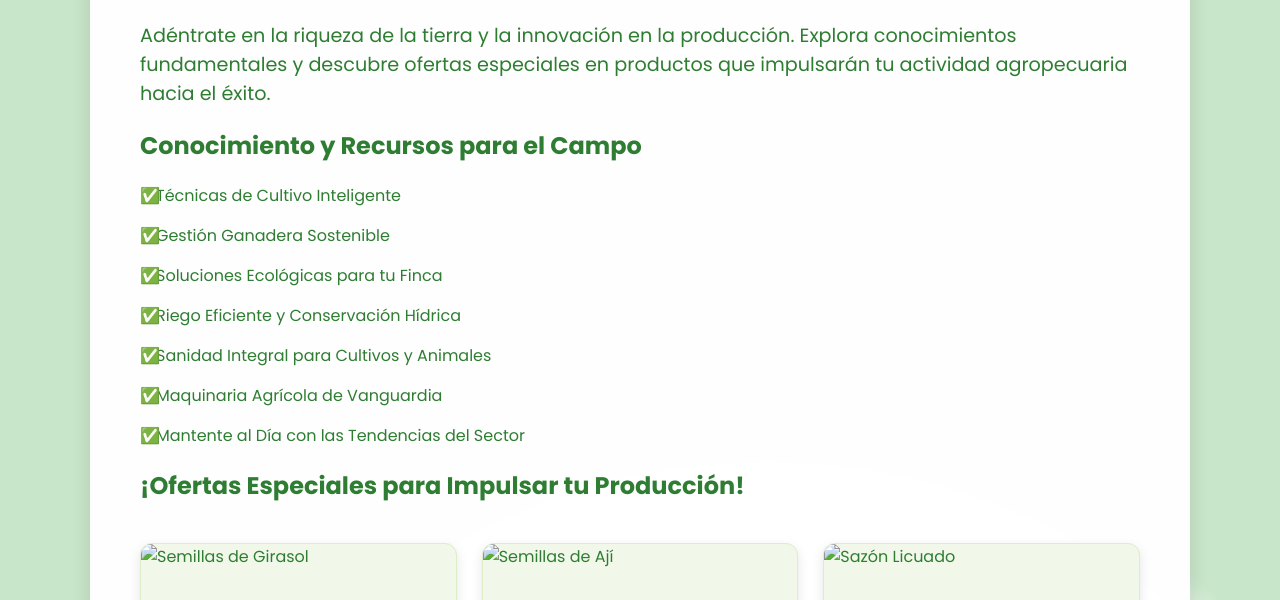
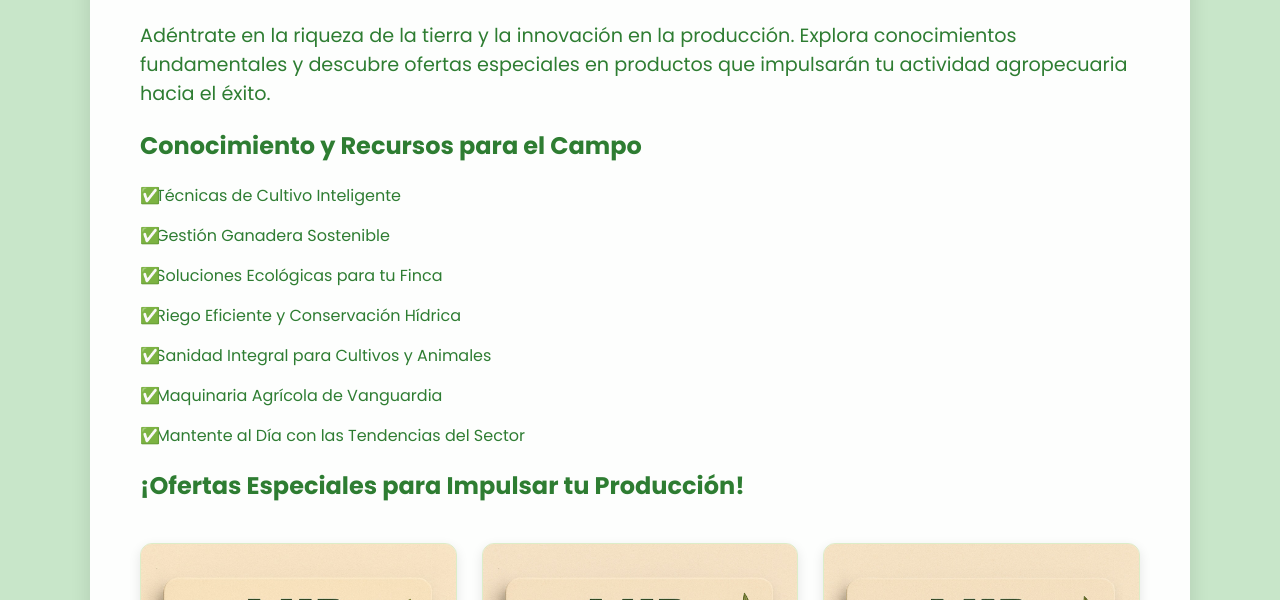
Before and after one commit to IsmaelTm1224/Feria, a plain HTML site: page agropec.html in a window 1280 px wide. Shown: the part 285-885 px from the top of the page. Drawn offline with Linux system fonts and the light colour scheme; files whose address does not match are found by name.

Commit message:
Update agropec.html

```diff
--- a/agropec.html
+++ b/agropec.html
@@ -172,21 +172,21 @@
     <h2>¡Ofertas Especiales para Impulsar tu Producción!</h2>
     <div class="image-section">
       <div class="product-card">
-        <img src="C:\Users\Jery Caba\Desktop\Feria\Imagenes de la feria\Agrope\IMG-20250508-WA0015.jpg" alt="Semillas de Girasol">
+        <img src="Imagenes de la feria/Agrope/Girasol.jpg" alt="Semillas de Girasol">
         <div class="product-info">
           <h3 class="product-title">Semillas de Girasol (Alto Rendimiento)</h3>
           <p class="product-description">Paquete de semillas certificadas, ideales para maximizar tu cosecha por hectárea.</p>
         </div>
       </div>
       <div class="product-card">
-        <img src="C:\Users\Jery Caba\Desktop\Feria\Imagenes de la feria\Agrope\IMG-20250508-WA0016.jpg" alt="Semillas de Ají">
+        <img src="Imagenes de la feria/Agrope/Ajies.jpg" alt="Semillas de Ají">
         <div class="product-info">
           <h3 class="product-title">Semillas de ajíes gustosos</h3>
           <p class="product-description">Variedad dulce y colorida, ideal para mercados locales.</p>
         </div>
       </div>
       <div class="product-card">
-        <img src="C:\Users\Jery Caba\Desktop\Feria\Imagenes de la feria\Agrope\IMG-20250508-WA0017.jpg" alt="Sazón Licuado">
+        <img src="Imagenes de la feria/Agrope/Sazon.jpg" alt="Sazón Licuado">
         <div class="product-info">
           <h3 class="product-title">Sazón Licuado</h3>
           <p class="product-description">Sabor concentrado y natural que realza tus comidas al instante.</p>
@@ -200,7 +200,7 @@
     </div>
 
     <div class="new-image-section">
-      <img src="C:\Users\Jery Caba\Desktop\Feria\Mis Imagines\MENU aGRO.jpg" alt="Menú de Ventas Agropecuarias">
+      <img src="Mis Imagines/MENU aGRO.jpg" alt="Menú de Ventas Agropecuarias">
     </div>
 
     <center>
```
